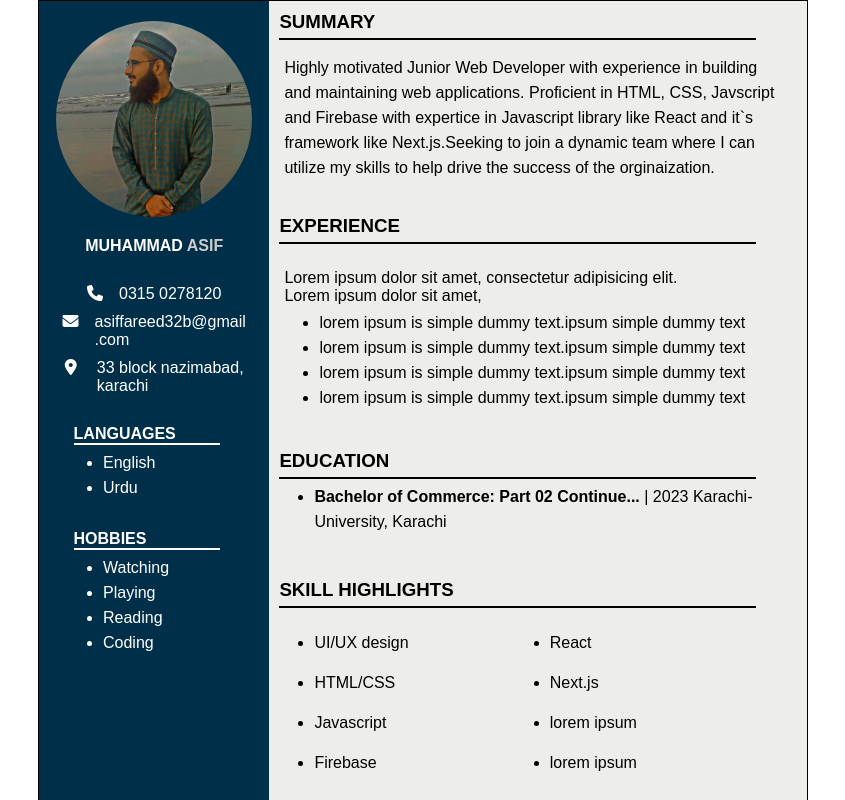
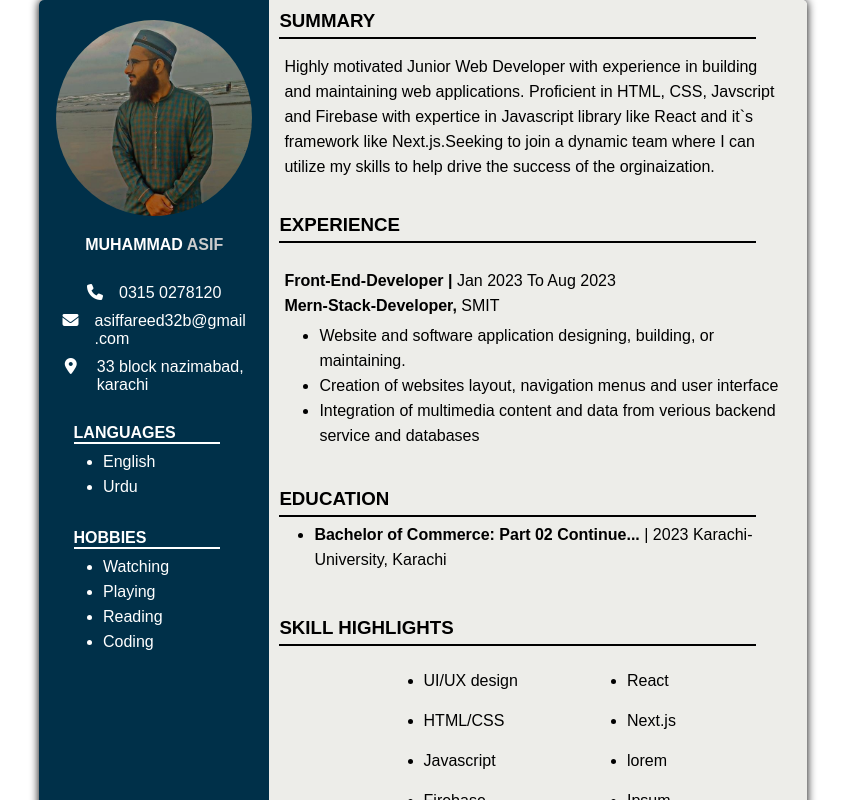
Before and after one commit to MuhammadAsif46/React-1st-Assigment-CV, a React (Create React App) app: page / in a window 1280 px wide. Shown: the top 800 px of the page, without its empty margins (217-1062 px from the left). Built offline with nearby package versions, Linux system fonts and the light colour scheme.

Commit message:
added styles

```diff
--- a/src/App.css
+++ b/src/App.css
@@ -1,3 +1,6 @@
+body{
+    background-color: #fff
+}
 *{
     padding: 0;
     margin: 0;
@@ -10,10 +13,12 @@
         flex-direction: column;
     }
 }
-/* .cv-certification > div > h3{
+@media (max-width:580px){
+    h3{
+        font-size: 15px;
+    }
+}
 
-
-} */
 
 #root{
     display: flex;
@@ -21,10 +26,11 @@
 }
 
 .container{
-    border: 1px solid black;
+    border-radius: 5px;
     display: flex;
     justify-content: center;
     max-width: 60%;
+    box-shadow: 0px 0px 10px #000;
 }
 
 .left-side{
@@ -32,6 +38,8 @@
     background-color: #003049;
     color: #fff;
     max-width: 30%;
+    border-top-left-radius: 5px;
+    border-bottom-left-radius: 5px;
 }
 
 /* Image */
@@ -48,17 +56,6 @@
     height: 85%;
     border-radius: 50%;
 }
-
-/* .nav-logo{
-    height: 50px;
-    width: 100px;
-}
-.logo{
-    background-image: url("amazon_logo.png");
-    background-size: cover;
-    height: 50px;
-    width: 100%;
-} */
 
 /* Name */
 
@@ -129,18 +126,20 @@ a{
     max-width: 70%;
     min-width: 140px;
     background-color: #edede9;
+    border-top-right-radius: 5px;
+    border-bottom-right-radius: 5px;
 }
 
 /* Summary */
 
 .cv-summary{
-    width: 95%;
+    max-width: 95%;
     margin: 10px;
 }
 
 .line-black{
     border: 1px solid #000;
-    width: 93%;
+    max-width: 93%;
     margin-top: 5px;
 }
 
@@ -153,7 +152,7 @@ a{
 /* Experience & Education */
 
 .cv-experience, .cv-education{
-    width: 95%;
+    max-width: 95%;
     margin: 30px 10px;
 }
 
@@ -168,10 +167,14 @@ a{
     line-height: 25px;
 }
 
+.experience > p > strong{
+    line-height: 25px;
+}
+
 /* Skill Highlights & Certification */
 
 .cv-skill-highlights, .cv-certification{
-    width: 95%;
+    max-width: 95%;
     margin: 40px 10px;
 }
 
@@ -180,11 +183,15 @@ a{
     padding: 5px;
     line-height: 40px;
 }
+/* h4{
+    font-size: 15px;
+    font-weight: 700;
+} */
 .skills-list {
     display: flex;
     justify-content: space-evenly;
 }
 
 .cv-skill{
-    width: 50%;
+    max-width: 15em;
 }
--- a/src/App.js
+++ b/src/App.js
@@ -9,10 +9,8 @@ function App() {
           <div class="image-work">
             <img class="img" src={manImage} alt="man-picture" />
           </div>
-          <div>
-            <div class="cv-name">
+          <div class="cv-name">
               MUHAMMAD <span> ASIF </span>
-            </div>
           </div>
           <div class="cv-phone">
             <div class="cv-icon">
@@ -99,14 +97,13 @@ function App() {
 
             </div>
             <div class="experience">
-                <p>Lorem ipsum dolor sit amet, consectetur adipisicing elit.</p>
-                <p>Lorem ipsum dolor sit amet,</p>
+                <p><strong>Front-End-Developer |</strong> Jan 2023 To Aug 2023</p>
+                <p className="para"><strong>Mern-Stack-Developer,</strong> SMIT</p>
                 <div class="experience-list">
                     <ul>
-                        <li>lorem ipsum is simple dummy text.ipsum simple dummy text</li>
-                        <li>lorem ipsum is simple dummy text.ipsum simple dummy text</li>
-                        <li>lorem ipsum is simple dummy text.ipsum simple dummy text</li>
-                        <li>lorem ipsum is simple dummy text.ipsum simple dummy text</li>
+                        <li>Website and software application designing, building, or maintaining.</li>
+                        <li>Creation of websites layout, navigation menus and user interface</li>
+                        <li>Integration of multimedia content and data from verious backend service and databases</li>
                     </ul>
                 </div>
             </div>
@@ -148,8 +145,8 @@ function App() {
                 <ul>
                   <li>React </li>
                   <li>Next.js </li>
-                  <li>lorem ipsum </li>
-                  <li>lorem ipsum </li>
+                  <li>lorem </li>
+                  <li>Ipsum </li>
                 </ul>
               </div>
             </div>
@@ -164,8 +161,7 @@ function App() {
             </div>
             <div class="certificates-list">
               <ul>
-                <li>lorem ipsum is simple dummy text.ipsum simple dummy text</li>
-                <li>lorem ipsum is simple dummy text.ipsum simple dummy text</li>
+                <li>There are still three months left to get the Web Development Certification.</li>
               </ul>
             </div>
           </div>
```
